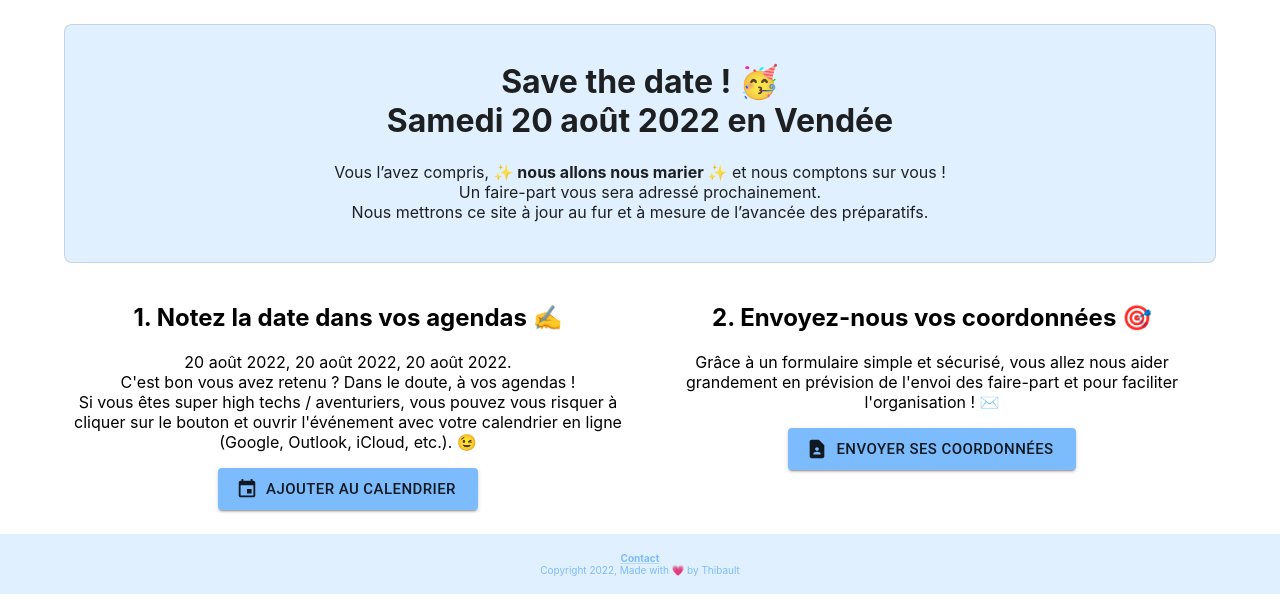
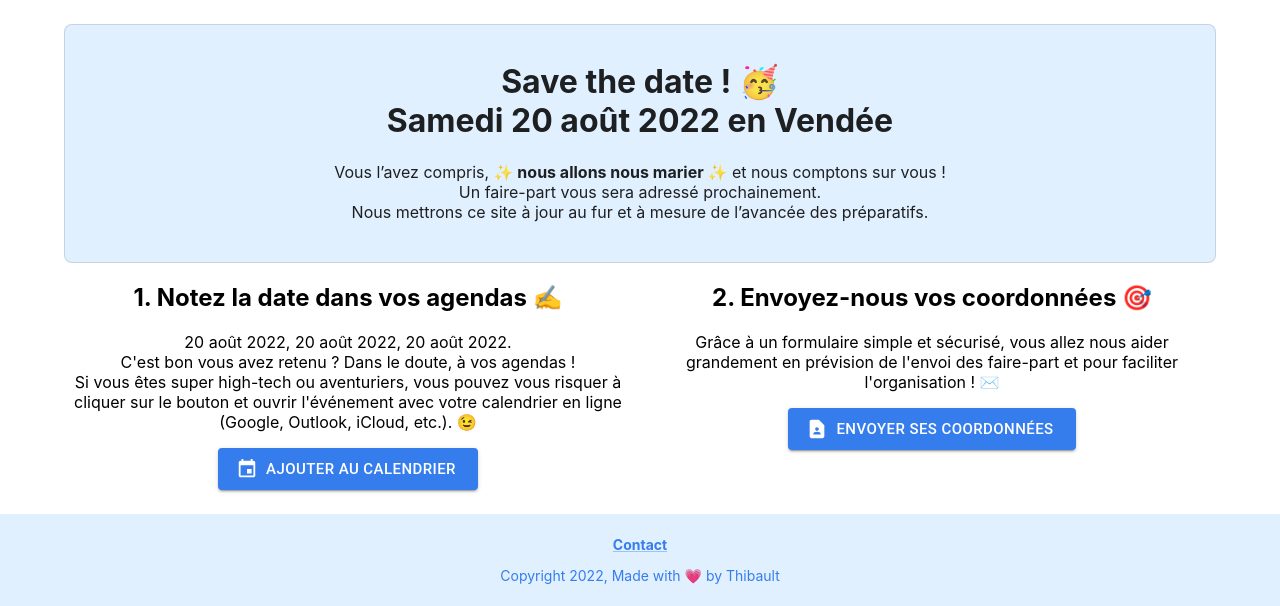
Before and after one commit to ThibaultG1/thibetclaire, a React app: page / in a window 1280 px wide. Shown: the part 800-1406 px from the top of the page. Built offline with nearby package versions, Linux system fonts and the light colour scheme.

Commit message:
style improvement

```diff
--- a/public/index.html
+++ b/public/index.html
@@ -1,43 +1,17 @@
 <!DOCTYPE html>
-<html lang="en">
+<html lang="fr">
   <head>
     <meta charset="utf-8" />
     <link rel="icon" href="%PUBLIC_URL%/favicon.ico" />
     <meta name="viewport" content="width=device-width, initial-scale=1" />
-    <meta name="theme-color" content="#000000" />
-    <meta
-      name="description"
-      content="Save the date !"
-    />
+    <meta name="theme-color" content="#ffffff" />
+    <meta name="description" content="Save the date !" />
     <link rel="apple-touch-icon" href="%PUBLIC_URL%/logo192.png" />
-    <!--
-      manifest.json provides metadata used when your web app is installed on a
-      user's mobile device or desktop. See https://developers.google.com/web/fundamentals/web-app-manifest/
-    -->
     <link rel="manifest" href="%PUBLIC_URL%/manifest.json" />
-    <!--
-      Notice the use of %PUBLIC_URL% in the tags above.
-      It will be replaced with the URL of the `public` folder during the build.
-      Only files inside the `public` folder can be referenced from the HTML.
-
-      Unlike "/favicon.ico" or "favicon.ico", "%PUBLIC_URL%/favicon.ico" will
-      work correctly both with client-side routing and a non-root public URL.
-      Learn how to configure a non-root public URL by running `npm run build`.
-    -->
     <title>Thibault et Claire</title>
   </head>
   <body>
     <noscript>You need to enable JavaScript to run this app.</noscript>
     <div id="root"></div>
-    <!--
-      This HTML file is a template.
-      If you open it directly in the browser, you will see an empty page.
-
-      You can add webfonts, meta tags, or analytics to this file.
-      The build step will place the bundled scripts into the <body> tag.
-
-      To begin the development, run `npm start` or `yarn start`.
-      To create a production bundle, use `npm run build` or `yarn build`.
-    -->
   </body>
 </html>
--- a/src/components/Footer.jsx
+++ b/src/components/Footer.jsx
@@ -6,10 +6,10 @@ const Footer = () => {
   return (
     <Box
       sx={{
-        background: "#E1F0FF",
         textAlign: "center",
-        fontSize: 10,
-        color: "#7CBCFD",
+        fontSize: 14,
+        bgcolor: "primary.light",
+        color: "primary.main",
         py: 1,
       }}
     >
@@ -22,9 +22,8 @@ const Footer = () => {
           >
             <strong>Contact</strong>
           </Link>
-          <br />
-          Copyright {year}, Made with 💗 by Thibault
         </p>
+        <p>Copyright {year}, Made with 💗 by Thibault</p>
       </Container>
     </Box>
   );
--- a/src/components/Header.jsx
+++ b/src/components/Header.jsx
@@ -7,7 +7,6 @@ const Header = () => (
     sx={{
       position: "absolute",
       color: "white",
-      //background: "rgb(51 56 88)",
       textAlign: "center",
       paddingBottom: 3,
       background:
--- a/src/index.js
+++ b/src/index.js
@@ -9,7 +9,8 @@ import { createTheme, ThemeProvider } from "@mui/material";
 let theme = createTheme({
   palette: {
     primary: {
-      main: "#7CBCFD",
+      light: "rgb(225 240 255)",
+      main: "rgb(53, 125, 237)",
     },
   },
 });
--- a/src/pages/Home.jsx
+++ b/src/pages/Home.jsx
@@ -40,7 +40,7 @@ function Home() {
         <Card
           variant="outlined"
           sx={{
-            backgroundColor: "#E1F0FF",
+            bgcolor: "primary.light",
             borderRadius: 2,
             px: { xs: 0, sm: 3 },
           }}
@@ -63,8 +63,7 @@ function Home() {
             </p>
           </CardContent>
         </Card>
-        <br />
-        <Grid container spacing={2}>
+        <Grid container gap={2}>
           <Grid item sm>
             <h2>1. Notez la date dans vos agendas ✍️</h2>
             <p>
@@ -72,7 +71,7 @@ function Home() {
               <br />
               C'est bon vous avez retenu ? Dans le doute, à vos agendas&nbsp;!
               <br />
-              Si vous êtes super high techs / aventuriers, vous pouvez vous
+              Si vous êtes super high-tech ou aventuriers, vous pouvez vous
               risquer à cliquer sur le bouton et ouvrir l'événement avec votre
               calendrier en ligne (Google, Outlook, iCloud, etc.). 😉
             </p>
```
Also changed, not shown: public/manifest.json.
